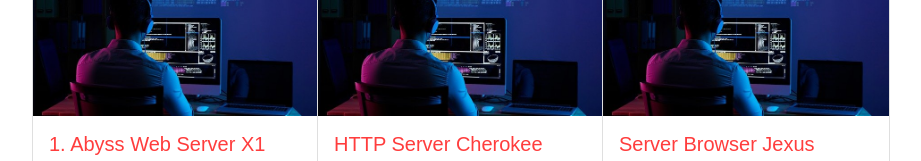
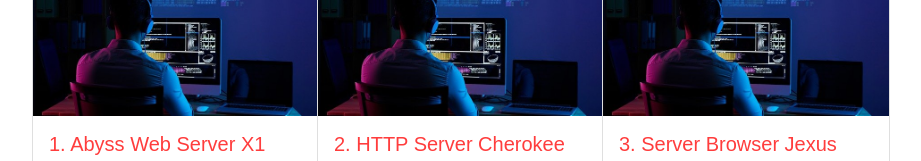
Before and after one commit to davevon/My-Website-Intro-To-Web-Technologies-main, a plain HTML site: page about.html in a window 1280 px wide. Shown: the part 2600-2761 px from the top of the page, without its empty margins (50-971 px from the left). Drawn offline with nearby package versions, Linux system fonts and the light colour scheme.

Commit message:
about.html
Changes made;
Title of each Server Title

```diff
--- a/about.html
+++ b/about.html
@@ -215,7 +215,7 @@
                         <div class="card" style="width: 18rem;">
                             <img src="img/developer.jpg" class="card-img-top" alt="...">
                             <div class="card-body">
-                              <h5 class="card-title">HTTP Server Cherokee </h5>
+                              <h5 class="card-title">2. HTTP Server Cherokee </h5>
 
                               <p class="card-text">HTTP Server Cherokee High-performance web server software called Cherokee is made to be incredibly quick and adaptable. It provides functions like SSL/TLS encryption, virtual hosting, the Cherokee-admin graphical admin interface, a modular, lightweight design, and load balancing.</p>
 
@@ -231,7 +231,7 @@
                         <div class="card" style="width: 18rem;">
                             <img src="img/developer.jpg" class="card-img-top" alt="...">
                             <div class="card-body">
-                              <h5 class="card-title">Server Browser Jexus </h5>
+                              <h5 class="card-title">3. Server Browser Jexus </h5>
                               <p class="card-text">Server Browser Jexus A web server program made especially for Windows servers, Jexus Web Server is small and simple to use. It integrates with Mono to enable features like SSL/TLS encryption, virtual hosting, URL rewriting, ASP.NET stack, and PHP via FastCGI.</p>
 
                               <p>Performance and scalability are enhanced by the unique capacity of Jexus Web Server to operate multiple instances of ASP.NET applications on a single server. </p>
```
